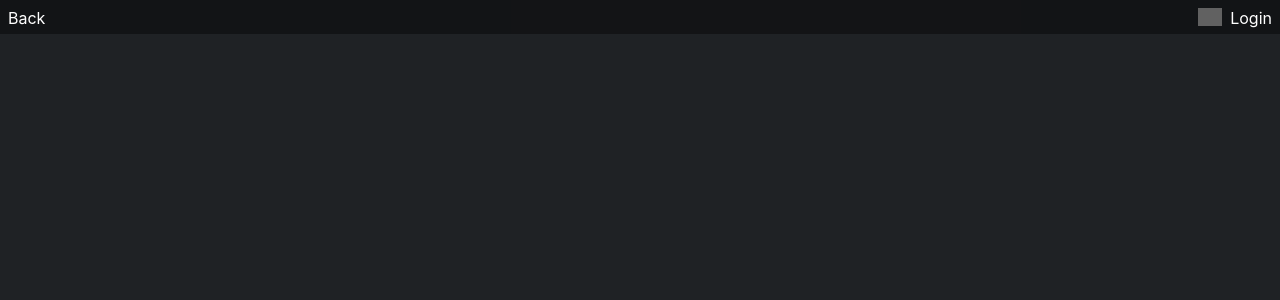
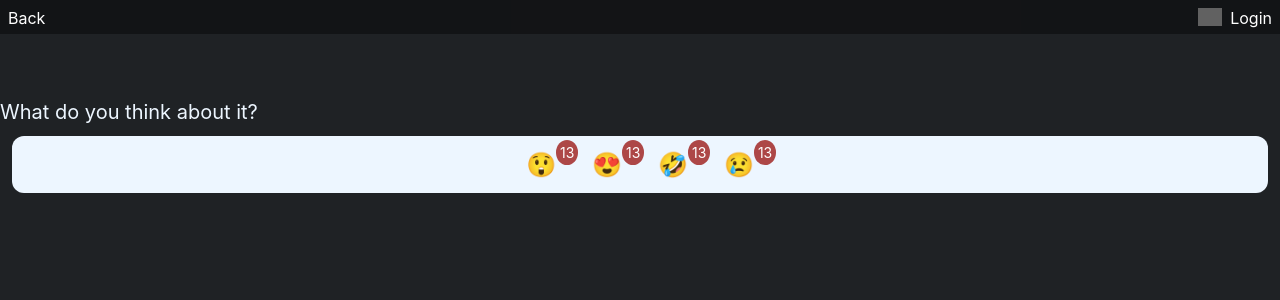
Before and after one commit to mococa/mern-blog-frontend, a React (Create React App) app: page /post/1 in a window 1280 px wide. Shown: the top 300 px of the page. Built offline with nearby package versions, Linux system fonts and the light colour scheme; no server answers; grey boxes are pictures that could not be loaded.

Commit message:
added styled voting bar

```diff
--- a/src/api/posts.js
+++ b/src/api/posts.js
@@ -10,4 +10,7 @@ export class PostsAPI {
   static async getById({ id }) {
     return request.get(`/posts?id=${id}`);
   }
+  static async react({ reaction, post }) {
+    return request.put({ reaction, post });
+  }
 }
--- a/src/components/Header.jsx
+++ b/src/components/Header.jsx
@@ -1,4 +1,4 @@
-import React, { useContext } from "react";
+import React, { useContext, useEffect, useState } from "react";
 import { useNavigate, useParams } from "react-router";
 import { ThemeContext } from "../context/Theme";
 import { StyledHeader, StyledHeaderHead } from "./styles";
@@ -6,10 +6,23 @@ export const HeaderHead = ({ username }) => {
   const { theme, setTheme } = useContext(ThemeContext);
   const navigate = useNavigate();
   const params = useParams();
-  console.log({ params });
+  const [scrollPosition, setScrollPosition] = useState(window.scrollY);
+  const handleScroll = () => {
+    const position = window.pageYOffset;
+    setScrollPosition(position);
+  };
+
+  useEffect(() => {
+    window.addEventListener("scroll", handleScroll);
+
+    return () => {
+      window.removeEventListener("scroll", handleScroll);
+    };
+  }, []);
+
   return (
     <>
-      <StyledHeaderHead>
+      <StyledHeaderHead transparent={scrollPosition < 174}>
         {Object.keys(params).length > 0 && (
           <div
             style={{ marginRight: "auto", cursor: "pointer" }}
--- /dev/null
+++ b/src/components/VotingBar.jsx
@@ -0,0 +1,39 @@
+import React, { useState } from "react";
+import { REACTIONS } from "../constants";
+import { StyledEmoji, StyledLabel, StyledVotingBar } from "./styles";
+
+function VotingBar() {
+  return (
+    <>
+      <StyledLabel>What do you think about it?</StyledLabel>
+      <StyledVotingBar>
+        {REACTIONS.map((reaction) => (
+          <VotingEmoji
+            key={reaction.value}
+            emoji={reaction.emoji}
+            title={reaction.title}
+            onClick={() => {
+              console.log(reaction.value);
+            }}
+          />
+        ))}
+      </StyledVotingBar>
+    </>
+  );
+}
+function VotingEmoji({ emoji, title = "React", count = 13, onClick }) {
+  const [clicking, setClicking] = useState(false);
+  return (
+    <StyledEmoji
+      clicking={clicking}
+      title={title}
+      onMouseDown={() => setClicking(true)}
+      onMouseUp={() => setClicking(false)}
+      count={count}
+      onClick={onClick}
+    >
+      {emoji}
+    </StyledEmoji>
+  );
+}
+export default VotingBar;
--- a/src/components/styles.js
+++ b/src/components/styles.js
@@ -5,12 +5,15 @@ export const StyledHeaderHead = styled.header`
   position: fixed;
   top: 0;
   width: 100%;
-  background: rgba(0, 0, 0, 0.4);
+  transition: 100ms;
+  background: ${(props) =>
+    props.transparent ? "rgba(0, 0, 0, 0.4)" : "black"};
   justify-content: flex-end;
   padding: 8px;
   gap: 8px;
   align-items: center;
   color: white;
+  z-index: 10;
   & img {
     filter: invert(1);
   }
@@ -30,6 +33,8 @@ export const StyledHeader = styled.header`
     display: block;
     width: fit-content;
     margin: auto;
+    padding: 4px;
+    background-color: rgba(0, 0, 0, 0.4);
   }
   margin: 100px 20px 40px;
   @media (max-width: 500px) {
@@ -50,6 +55,17 @@ export const StyledSectionRoot = styled.div`
     min-width: 100%;
     min-height: unset;
     height: 96px;
+    position: sticky;
+    top: 34px;
+    background-color: ${(props) => props.theme.colors.background};
+    z-index: 10;
+  }
+  & > header,
+  section {
+    position: sticky;
+  }
+  & > header {
+    top: 50px;
   }
 `;
 export const StyledSection = styled.section`
@@ -57,12 +73,14 @@ export const StyledSection = styled.section`
   gap: 8px;
   flex-flow: column;
   padding: 12px 0;
+  top: 74px;
   @media (max-width: 500px) {
     flex: 1;
     height: 48px;
     gap: 24px;
     flex-flow: row;
     overflow: auto;
+    position: relative;
   }
   & > span {
     opacity: ${(props) => (props.nav ? 0.4 : 1)};
@@ -77,16 +95,17 @@ export const StyledSection = styled.section`
     }
   }
 `;
-export const Posts = styled.section`
+export const Posts = styled.ul`
   display: flex;
   flex-flow: column;
   width: calc(100% - 300px);
   gap: 12px;
+  padding: 0;
   @media (max-width: 500px) {
     width: auto;
   }
 `;
-export const StyledPost = styled.div`
+export const StyledPost = styled.li`
   display: flex;
   flex-flow: column;
   padding: 12px;
@@ -129,5 +148,37 @@ export const StyledPostContent = styled.section`
   -webkit-line-clamp: 3;
   line-clamp: 3;
   -webkit-box-orient: vertical;
-  margin-bottom: 12px;
 `;
+export const StyledVotingBar = styled.div`
+  display: flex;
+  gap: 16px;
+  justify-content: center;
+  background-color: ${({ theme }) => theme.colors.text};
+  border-radius: 12px;
+  margin: 12px;
+  padding: 4px;
+`;
+export const StyledEmoji = styled.span`
+  font-size: 24px;
+  padding: 10px;
+  cursor: pointer;
+  border-radius: 10px;
+  transition: 200ms;
+  user-select: none;
+  filter: ${(props) =>
+    props.clicking ? "brightness(75%)" : "brightness(100%)"};
+  background: rgba(0, 0, 0, 0);
+  &::after {
+    position: absolute;
+    padding: 4px;
+    font-size: 14px;
+    top: 0;
+    content: "${(props) => props.count || 0}";
+    color: ${({ theme }) => theme.colors.notificationText};
+    background-color: ${({ theme }) => theme.colors.notification};
+    border-radius: 50%;
+  }
+  &:hover {
+    background: rgba(0, 0, 0, 0.1);
+  }
+`;
--- /dev/null
+++ b/src/constants/index.js
@@ -0,0 +1,22 @@
+export const REACTIONS = [
+  {
+    label: "Wow!",
+    emoji: "😲",
+    value: "wow",
+  },
+  {
+    label: "Loved it!",
+    emoji: "😍",
+    value: "love",
+  },
+  {
+    label: "Haha",
+    emoji: "🤣",
+    value: "haha",
+  },
+  {
+    label: "Sad",
+    emoji: "😢",
+    value: "sad",
+  },
+];
--- a/src/pages/Post.jsx
+++ b/src/pages/Post.jsx
@@ -1,9 +1,9 @@
 import React, { useContext, useEffect, useState } from "react";
-import Header, { HeaderHead } from "../components/Header";
+import { HeaderHead } from "../components/Header";
 import { Markdown } from "../components/Markdown";
 import { PostsContext } from "../context/Posts";
 import { useParams } from "react-router-dom";
-import { StyledHeaderHead } from "../components/styles";
+import VotingBar from "../components/VotingBar";
 
 function PostPage() {
   const { posts } = useContext(PostsContext);
@@ -14,11 +14,12 @@ function PostPage() {
     if (posts) {
       setPost(posts.find((item) => item.slug === params.slug));
     }
-  }, [posts]);
+  }, [posts, params.slug]);
   return (
     <>
       <HeaderHead />
       <Markdown markdown={post?.content} />
+      <VotingBar />
     </>
   );
 }
--- a/src/styles/index.css
+++ b/src/styles/index.css
@@ -21,3 +21,12 @@ a:active {
 .markdown-root * {
   margin-bottom: 8px;
 }
+span.vote-emoji[title]:hover:after {
+  content: attr(title);
+  padding: 40px 8px;
+  position: absolute;
+  left: 0;
+  top: 100%;
+  z-index: 1;
+  background:red;
+}
--- a/src/styles/themes/dark.js
+++ b/src/styles/themes/dark.js
@@ -6,5 +6,7 @@ export const DARK_THEME = {
     darker: "#1d1d1d",
     lighter: "#2d2d2d",
     link: "#98d6f9",
+    notification: "#ad4747",
+    notificationText: "white",
   },
 };
--- a/src/styles/themes/light.js
+++ b/src/styles/themes/light.js
@@ -6,5 +6,7 @@ export const LIGHT_THEME = {
     darker: "#e8e8e8",
     lighter: "#ffffff",
     link: "#5c9abd",
+    notification: "#ad4747",
+    notificationText: "white",
   },
 };
```
Also changed, not shown: src/api/auth.js (added, +22 -0 lines).
